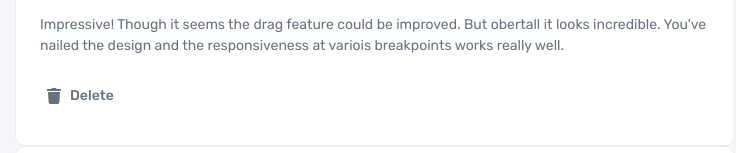
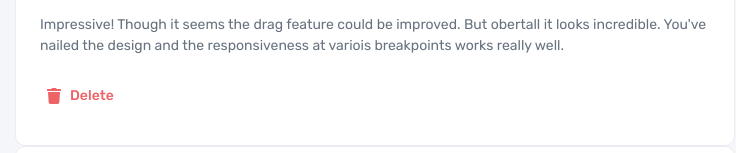
Before and after one commit to AlbaCasas/comments-section, a React (Create React App) app in the folder client/: page / in a window 1280 px wide. Shown: the part 160-313 px from the top of the page, without its empty margins (265-1001 px from the left). Built offline with nearby package versions, Linux system fonts and the light colour scheme.

Commit message:
fix button text color not being applied to icon and text

```diff
--- a/client/src/common/components/ButtonText/ButtonText.jsx
+++ b/client/src/common/components/ButtonText/ButtonText.jsx
@@ -1,12 +1,13 @@
 import Text from "../Text";
 import Icon from "../Icon";
-import { getColorClassName } from "../../utils";
 
-const ButtonText = ({ color, children, iconName, className = "" }) => {
+const ButtonText = ({ color, children, iconName, className }) => {
   return (
-    <button className={`button-text ${getColorClassName(color)} ${className}`}>
-      <Icon name={iconName} className="button-text__icon" />
-      <Text isBold>{children}</Text>
+    <button className={`button-text ${className}`}>
+      <Icon name={iconName} className="button-text__icon" color={color} />
+      <Text isBold color={color}>
+        {children}
+      </Text>
     </button>
   );
 };
```
